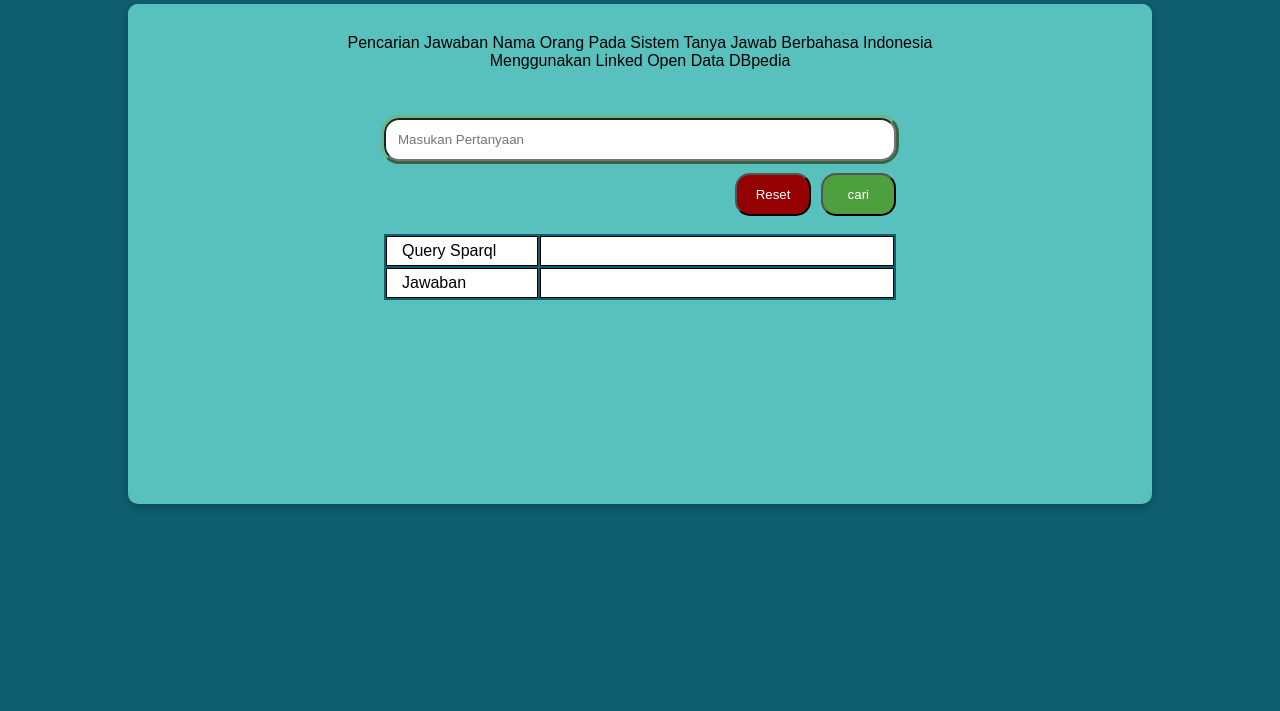
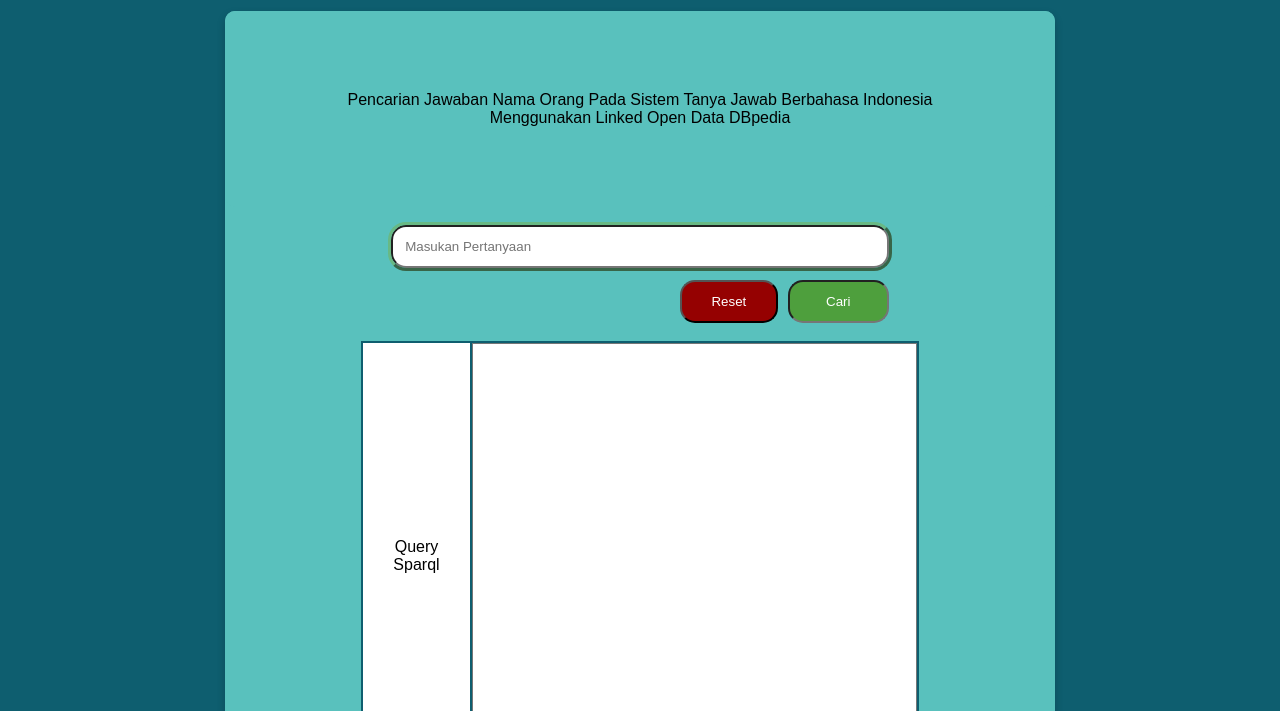
Before and after one commit to sunaalkayuniaresta/IqasDbpedia, a plain HTML site: page index.html in a window 1280 px wide. Shown: the part 89-800 px from the top of the page. Drawn offline with nearby package versions, Linux system fonts and the light colour scheme.

Commit message:
second-commit

```diff
--- a/index.html
+++ b/index.html
@@ -1,27 +1,22 @@
 <!DOCTYPE html>
 <html lang="en">
+
 <head>
-    <meta charset="UTF-8">
-    <meta http-equiv="X-UA-Compatible" content="IE=edge">
-    <meta name="viewport" content="width=device-width, initial-scale=1.0">
+  <meta charset="UTF-8" />
+  <meta http-equiv="X-UA-Compatible" content="IE=edge" />
+  <meta name="viewport" content="width=device-width, initial-scale=1.0" />
   <title>Indonesia Question ANswering System</title>
-    <link rel="stylesheet" href="style.css">
+  <link rel="stylesheet" href="style.css" />
 </head>
+
 <body>
-    <!-- sidebar -->
-    <input type="checkbox" id="check">
-    <div class="sidebar">
-        <ul>
-            <li><a href="">Home</a></li>
-            <li><a href="">Manual</a></li>
-        </ul>
-    </div>
+
   <!--Bagian header-->
   <header>
     <div class="container">
       <div class="logo">
-                <img width="40" height="40" alt="" src="./assets/Universitas-Sriwijaya-Logo.png">
-                <img width="65" height="40" alt="" src="./assets/logo_airlab.jpeg">
+        <img width="40" height="40" alt="" src="./assets/Universitas-Sriwijaya-Logo.png" />
+        <img width="65" height="40" alt="" src="./assets/logo_airlab.jpeg" />
       </div>
       <div class="menu">
         <ul>
@@ -29,61 +24,59 @@
         </ul>
       </div>
 
-            <!--menu mobile-->
-            <label for="check" class="mobile-menu"><i class="fas fa-bars fa-2x"></i></label>
-        </div>
-    </header>
+
 
       <!--Bagian card-->
+      <div class="container">
         <div class="card">
-        <!-- <div class="wrapper">
-          <h4><b>John Doe</b></h4>
-        </div> -->
-            <p>Pencarian Jawaban Nama Orang Pada Sistem Tanya Jawab Berbahasa Indonesia <br> Menggunakan Linked Open Data DBpedia</p>
+          <p>
+            Pencarian Jawaban Nama Orang Pada Sistem Tanya Jawab Berbahasa Indonesia
+            <br />
+            Menggunakan Linked Open Data DBpedia
+          </p>
           <div class="form-input">
-                <!-- <div class="form">
-                    <form action="">
-                        <input type="text" id="fname" name="fname" placeholder="Masukan Pertanyaan"><br>
-                        <input type="submit" value="cari">
-                        <input type="reset">
-                      </form>
-                </div> -->
-
             <div class="form">
-                        <form action="" style="background-color:#59C1BD;">
-                            <input type="text" name="pertanyaan" id="pertanyaan" class="input" placeholder="Masukan Pertanyaan">
+              <form action="" style="background-color: #59c1bd">
+                <input type="text" name="pertanyaan" id="pertanyaan" class="input" placeholder="Masukan Pertanyaan" />
                 <div class="btn">
-                                <input type="submit" onclick="test()" class="cari" value="cari">
-                                <input type="reset" class="reset">
+                  <input name="sumbit" id="sumbit" class="cari" value="Cari" />
+                  <input type="reset" class="reset" />
                 </div>
               </form>
-                        <!-- <textarea name="message" class="output" rows="10" cols="30">Jawaban :</textarea>  -->
             </div>
           </div>
           <div class="jawaban">
-                <!-- <textarea id="result" name="result" placeholder="jawaban" >jawaban</textarea>
-                <textarea id="result" name="sparql" placeholder="Query SPARQL" >Query SPARQL</textarea> -->
-                <!-- <table>
-                        <tr>
-                            <td>Query SPARQL</td>
-                            <td colspan="2">....</td>
-                        </tr>
-                </table> -->
             <table>
               <tr>
-                        <td style="width: 30%">Query Sparql</td>
-                        <td></td>
+                <td style="padding: 30px;">Query Sparql</td>
+                <td><textarea type="textarea" name="query" id="query"></textarea>
               </tr>
               <tr>
                 <td>Jawaban</td>
-                        <td></td>
+                <td><textarea type="text" name="jawaban" id="jawaban"></textarea></td>
               </tr>
             </table>
           </div>
         </div>
+      </div>
+</body>
+<script src="https://cdnjs.cloudflare.com/ajax/libs/jquery/3.3.1/jquery.min.js"></script>
 
+<script>
+  $("#sumbit").click(function (e) {
+    e.preventDefault();
+    $.ajax({
+      type: "GET",
+      dataType: "json",
+      url: "http://127.0.0.1:5000/?sentence=" + $("#pertanyaan").val(),
+      success: function (data, status, xhr) {
+        console.log("data: ", data);
+        $("#query").val(data.langkah3)
+        $("#jawaban").val(data.langkah5)
 
-</body>
-<script src="js/hitAPI.js"></script>
+      },
+    });
+  });
+</script>
 
 </html>
--- a/style.css
+++ b/style.css
@@ -3,6 +3,7 @@
     margin: auto;
     font-family: 'Quicksand', sans-serif;
     background-color: #0E5E6F;
+    overflow: visible;
 }
 
 header {
@@ -62,6 +63,7 @@ button:hover {
 .container {
     width: 90%;
     margin: 0 auto;
+    /* background-color: #6f0e0e; */
 }
 
 .mobile-menu {
@@ -109,15 +111,16 @@ button:hover {
     box-shadow: 0 4px 8px 0 rgba(0,0,0,0.2);
     transition: 0.3s;
     background-color:#59C1BD;
-    margin-top: 23px;
-    height: 500px;
+    margin-top: 100px;
+    margin-bottom: 100px;
+    padding-bottom: 200px;
     width: 80%;
     border-radius: 10px;
 
 }
 
 p{
-    padding: 30px 0;
+    padding: 80px 0;
     text-align: center;
     background-color:#59C1BD;
     border-radius: 10px;
@@ -135,7 +138,7 @@ p{
 }
 
 .form-input {
-    width: 50%;
+    width: 60%;
     margin: auto;
     display: table;
     padding: 18px;
@@ -144,7 +147,11 @@ p{
 
 .btn {
     margin-left: 10px;
-    background-color: #434242;
+    background-color: #59c1bd;
+}
+
+.btn input {
+    text-align: center;
 }
 
 .cari {
@@ -160,7 +167,7 @@ p{
 .reset {
     background-color: #950101;
     border-radius: 15px;
-    width: 15%;
+    width: 20%;
     padding: 12px;
     color: white;
     cursor: pointer;
@@ -169,14 +176,14 @@ p{
 }
 
 .jawaban textarea {
-    width: 538px;
-    height: 190px;
+    width: 445px;
+    height: 422px;
     box-sizing: border-box;
     padding: 12px;
-    border-radius: 15px;
+    /* border-radius: 15px;
     outline-style: outset;
-    outline-color: #0E5E6F;
-    margin-left: 25%;
+    outline-color: #0E5E6F; */
+    background-color: white;
 }
 
 .jawaban {
@@ -187,9 +194,14 @@ table {
     width: 50%;
 }
 table td{
-    border: 1px solid;
-    padding: 5px 15px;
+    /* border: 1px solid; */
+    /* padding: 5px 15px; */
     background-color: white;
+    text-align: center;
+}
+
+header {
+    height: 40%;
 }
 
   @media (min-width: 320px) and (max-width: 800px) {
```
Also changed, not shown: js/hitAPI.js (+0 -40 lines). Lines whose indentation alone changed are shown as unchanged.
